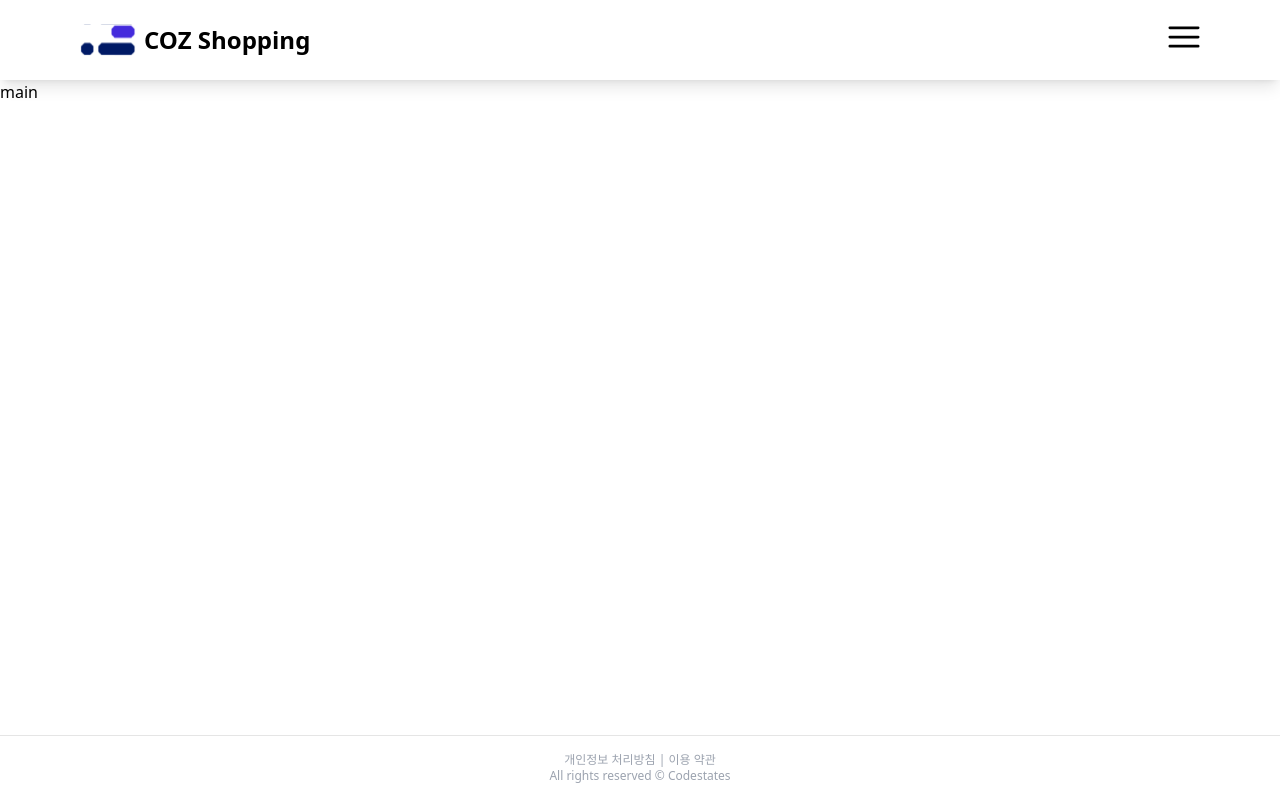
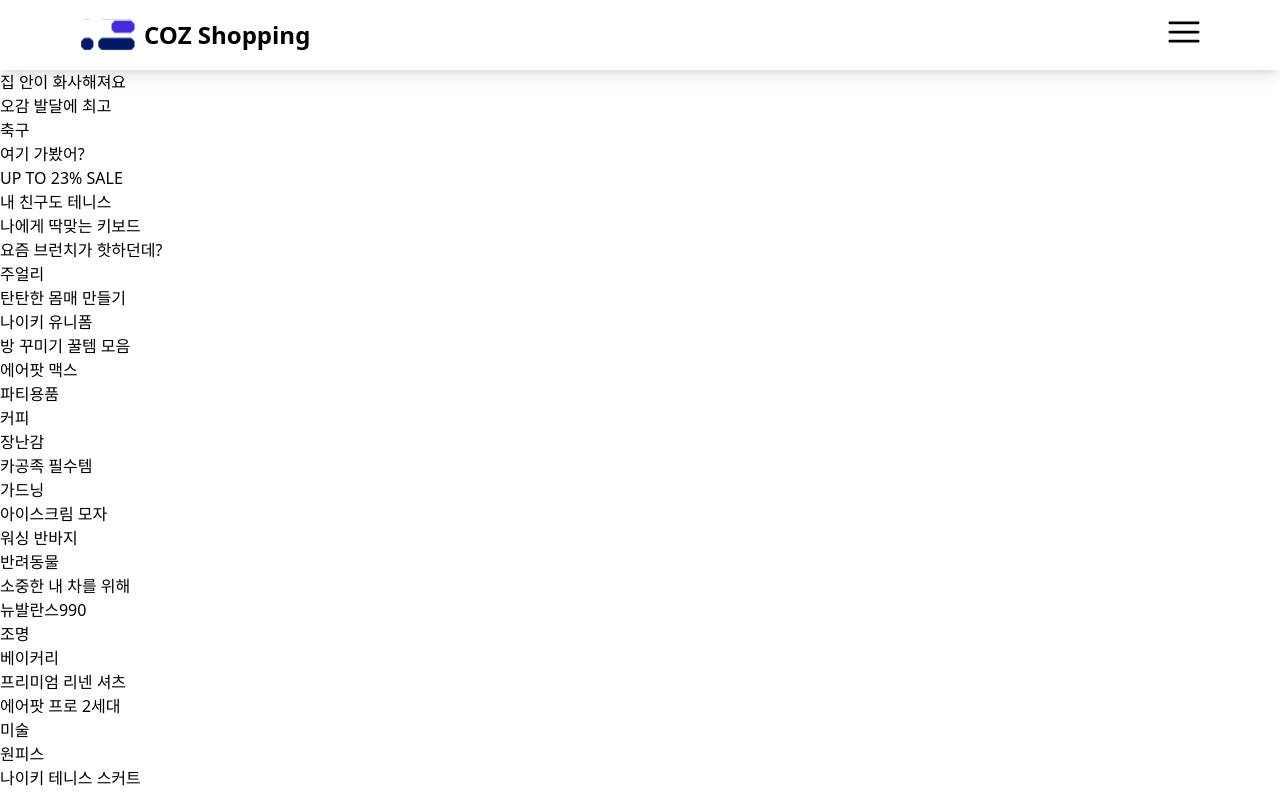
Before and after one commit to 22yuu/fe-sprint-coz-shopping, a React (Vite) app: page / in a window 1280 px wide. Shown: the top 792 px of the page. Built offline with nearby package versions, Linux system fonts and the light colour scheme.

Commit message:
feat: Context API 구현 후 api 데이터 받아오기 구현 완료

```diff
--- a/package.json
+++ b/package.json
@@ -17,6 +17,7 @@
     "axios": "^1.4.0",
     "react": "^18.2.0",
     "react-dom": "^18.2.0",
+    "react-query": "^3.39.3",
     "react-redux": "^8.0.5",
     "react-router-dom": "^6.11.1",
     "redux": "^4.2.1"
--- a/src/App.tsx
+++ b/src/App.tsx
@@ -1,11 +1,20 @@
+import { useEffect, useState } from 'react';
 import Footer from './components/Footer';
 import Header from './components/Header';
+import { ProductProvider } from './context/ProductContext';
+import { QueryClient, QueryClientProvider } from 'react-query';
+import Main from './pages/Main';
 
 export default function App() {
+  const queryClient = new QueryClient();
   return (
     <>
       <Header />
-      <main className="flex-1">main</main>
+      <ProductProvider>
+        <QueryClientProvider client={queryClient}>
+          <Main />
+        </QueryClientProvider>
+      </ProductProvider>
       <Footer />
     </>
   );
--- a/src/api/productAPI.js
+++ b/src/api/productAPI.js
@@ -4,7 +4,7 @@
   }
 
   async getAllProducts() {
-    return this.apiClient.allProducts();
+    return this.apiClient.allProducts().then((res) => res.data);
   }
 
   async getBy(count) {
--- a/src/context/ProductContext.jsx
+++ b/src/context/ProductContext.jsx
@@ -1,8 +1,11 @@
-import React, { useContext, createContext } from 'react';
+import React, { useContext, createContext, ReactNode } from 'react';
 import FakeProductClient from '../api/FakeProductClient';
 import ProductClient from '../api/ProductClient';
 import ProductAPI from '../api/productAPI';
 
+// type ProviderProps = {
+//   children: ReactNode,
+// };
 export const ProductApiContext = createContext();
 
 const fake = new FakeProductClient();
--- /dev/null
+++ b/src/pages/Main.tsx
@@ -0,0 +1,21 @@
+import React, { useState, useEffect } from 'react';
+import { useProductApi } from '../context/ProductContext';
+
+export default function Main() {
+  const { productApi } = useProductApi();
+
+  const [products, setProducts] = useState([]);
+
+  useEffect(() => {
+    console.log(productApi.getAllProducts().then((res) => setProducts(res)));
+  }, []);
+  return (
+    <main className="flex-1">
+      <ul>
+        {products.map((product) => (
+          <li>{product.title}</li>
+        ))}
+      </ul>
+    </main>
+  );
+}
```
Also changed, not shown: 1 other file (tests, documents, lock files or other folders).
